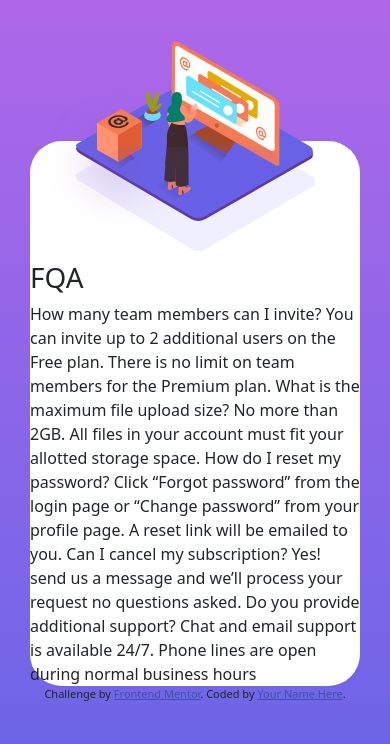
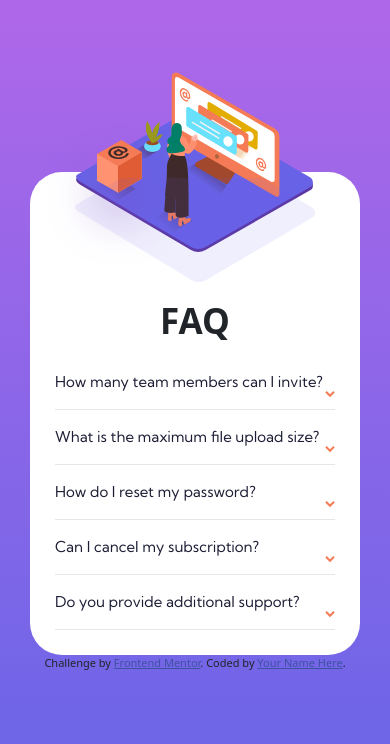
Before and after one commit to TommysLiveFrontEnd/AccordionResponsive, a website: page index.html in a window 390 px wide. Drawn offline with nearby package versions, Linux system fonts and the light colour scheme.

Commit message:
mobile - 420px test
testing overflow to webpages

```diff
--- a/app/scss/components/component1.scss
+++ b/app/scss/components/component1.scss
@@ -1,5 +1,45 @@
 @use '../util' as *;
 
+
+
+
+// mobile media q for 320px
+@include breakpoint-down(xxxsmall) {
+
+    .illustration {
+        display: flex;
+        flex-direction: column;
+        align-items: center;
+        padding-right: rem(30);
+        max-height: rem(120);
+
+
+        &__img {
+            max-height: rem(165);
+            position: relative;
+            transform: translateY(rem(-100));
+        }
+
+        &__shadow {
+            max-height: rem(220);
+            position: relative;
+            transform: translateY(rem(-190));
+            left: rem(15);
+        }
+
+    }
+
+}
+
+
+
+
+
+
+
+
+
+// mobile 320px - large mobile 420px global styles.
 
 .container {
     padding-left: rem(30) !important;
@@ -35,12 +75,78 @@
 
 }
 
+.faq-container h1{
+    margin-top: rem(8);
+    margin-bottom: rem(8);
+    font-size: rem(35);
+    font-weight: 700;
+    text-align: center;
+}
+
 .accordion {
     position: relative;
+    padding: rem(5) rem(25) rem(25) rem(25);
+
+}
+
+.accordion__item {
+    padding-top: rem(8);
+    border-bottom: rem(1) solid var(--lightgrayishblue);
+}
+
+.accordion__item h2 {
+    margin-bottom: 0 !important;
+}
 
 
-    &__fqa {
+// accordian styles global mobile - desktop
+
+.accordion__question {
+    width: 100%;
+    border: none;
+    background: transparent;
+    padding: 0;
+    margin-bottom: rem(8);
+    font-size: rem(15);
+    font-family: var(--font-body);
+    color: var(--verydarkdesaturatedblue);
+}
+
+.accordion__question::after{
+    float: right;
+    content: '';
+    width: rem(10);
+    height: rem(10);
+    background-image: url(/images/icon-arrow-down.svg);
+    background-repeat: no-repeat;
+    background-size: contain;
+    transition: transform .2s ease-in-out;
+}
 
 
-    }
+.accordion__collapse:not(.show) {
+    display: none;
 }
+
+.accordion__answer {
+    font-size: rem(13);
+    font-family: var(--font-body);
+    line-height: rem(22);
+    color: var(--verydarkgrayishblue);
+    margin-bottom: rem(16);
+
+}
+
+.accordion__question:not(.collapsed)::after {
+    transform: rotate(-180deg);
+    position: static;
+}
+
+.collapse:not(.show) {
+    display: none;
+}
+
+.accordion__question:not(.collapsed) {
+    font-weight: bold;
+    color: var(--softorange);
+}
--- a/app/scss/globals/boilerplate.scss
+++ b/app/scss/globals/boilerplate.scss
@@ -3,6 +3,7 @@
 html {
 	font-size: 100%;
 	box-sizing: border-box;
+	overflow-x: scroll;
 }
 
 *,
@@ -13,9 +14,11 @@ html {
 
 body {
 	font-family: var(--font-body);
+	color: var(--verydarkdesaturatedblue);
 	background-repeat: no-repeat;
 	@include breakpoint-down(xsmall) {
 		background-image: linear-gradient(var(--softviolet), var(--softblue));
+		contain: content;
 	}
 	background-image: linear-gradient(to bottom right, var(--softviolet), var(--softblue));
 	font-size: rem(13);
--- a/app/scss/globals/fonts.scss
+++ b/app/scss/globals/fonts.scss
@@ -1,3 +1,3 @@
 :root {
-	--font-body: Kumbbh Sans, sans-serif;
+	--font-body: Kumbh Sans, sans-serif;
 }
--- a/app/scss/globals/typography.scss
+++ b/app/scss/globals/typography.scss
@@ -12,3 +12,8 @@ a:visited,
 a:active {
 	text-decoration: none;
 }
+
+p {
+	margin-bottom: 0 !important;
+	text-align: left;
+}
--- a/index.html
+++ b/index.html
@@ -33,29 +33,74 @@
         <img class="illustration__img" alt="woman working on a desktop" src="/images/illustration-woman-online-mobile.svg">
         <img class="illustration__shadow" alt="background shadow for illustration" src="images/bg-pattern-mobile.svg">
       </div>
-      <div class="fqa-container">
-        <h1>FQA</h1>
-
-        <div class="accordian">
-          How many team members can I invite?
+      <article class="faq-container">
+        <h1>FAQ</h1>
+        <div class="accordion" id="accordion">
+          <div class="accordion__item">
+            <h2 id="headingOne">
+              <button class="accordion__question collapsed" type="button" data-bs-toggle="collapse" data-bs-target="#collapseOne" aria-expanded="false" aria-controls="collapseOne">
+                <p>How many team members can I invite?</p>
+              </button>
+            </h2>
+            <div id="collapseOne" class="accordion__collapse" aria-labelledby="headingOne" data-bs-parent="accordion">
+              <div class="accordion__answer">
                 You can invite up to 2 additional users on the Free plan.
-          There is no limit on team members for the Premium plan.
-          What is the maximum file upload size? No more than 2GB. All files in your account must fit your allotted storage space.
-          How do I reset my password?
+                <em>There's no limit on the Premium plan.</em>
+              </div>
+            </div>
+          </div>
+          <div class="accordion__item">
+            <h2 id="headingTwo">
+              <button class="accordion__question collapsed" type="button" data-bs-toggle="collapse" data-bs-target="#collapseTwo" aria-expanded="false" aria-controls="collapseOne">
+                <p>What is the maximum file upload size?</p>
+              </button>
+            </h2>
+            <div id="collapseTwo" class="accordion__collapse" aria-labelledby="headingThree" data-bs-parent="accordion">
+              <div class="accordion__answer">
+                No more than 2GB. All files in your account must fit your allotted storage space.
+              </div>
+            </div>
+          </div>
+          <div class="accordion__item">
+            <h2 id="headingThree">
+              <button class="accordion__question collapsed" type="button" data-bs-toggle="collapse" data-bs-target="#collapseThree" aria-expanded="false" aria-controls="collapseOne">
+                <p>How do I reset my password?</p>
+              </button>
+            </h2>
+            <div id="collapseThree" class="accordion__collapse" aria-labelledby="headingThree" data-bs-parent="accordion">
+              <div class="accordion__answer">
                 Click “Forgot password” from the login page or “Change password” from your profile page.
                 A reset link will be emailed to you.
-          Can I cancel my subscription? Yes!
-          send us a message and we’ll process your request no questions asked.
-          Do you provide additional support? Chat and email support is available 24/7.
+              </div>
+            </div>
+          </div>
+          <div class="accordion__item">
+            <h2 id="headingFour">
+              <button class="accordion__question collapsed" type="button" data-bs-toggle="collapse" data-bs-target="#collapseFour" aria-expanded="false" aria-controls="collapseOne">
+                <p>Can I cancel my subscription?</p>
+              </button>
+            </h2>
+            <div id="collapseFour" class="accordion__collapse" aria-labelledby="headingFour" data-bs-parent="accordion">
+              <div class="accordion__answer">
+                Yes! send us a message and we’ll process your request no questions asked.
+              </div>
+            </div>
+          </div>
+          <div class="accordion__item">
+            <h2 id="headingFive">
+              <button class="accordion__question collapsed" type="button" data-bs-toggle="collapse" data-bs-target="#collapseFive" aria-expanded="false" aria-controls="collapseOne">
+                <p>Do you provide additional support?</p>
+              </button>
+            </h2>
+            <div id="collapseFive" class="accordion__collapse" aria-labelledby="headingFive" data-bs-parent="accordion">
+              <div class="accordion__answer">
+                Chat and email support is available 24/7.
                 Phone lines are open during normal business hours
               </div>
             </div>
-
-
-
-
+          </div>
+      </article>
     </section>
-
   </main>
 
 
```
Also changed, not shown: dist/style.css, 1 other file. Lines whose indentation alone changed are shown as unchanged.
